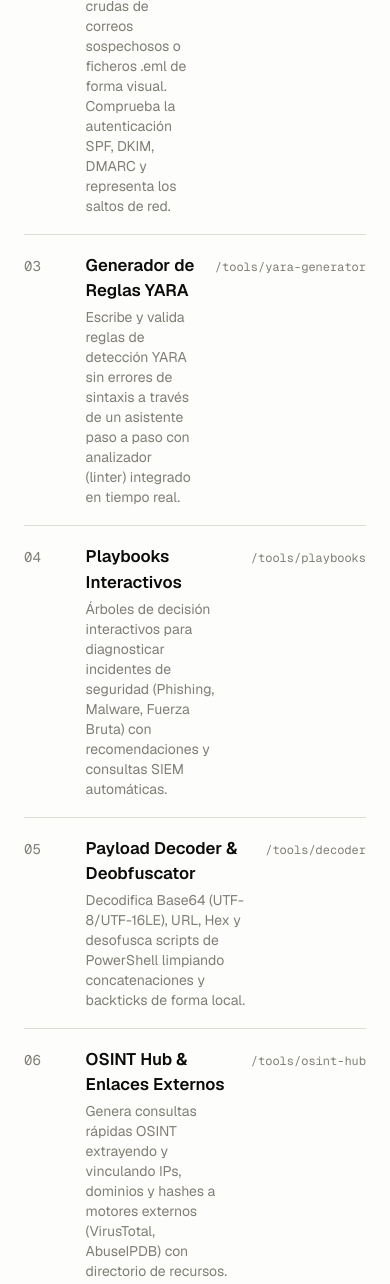
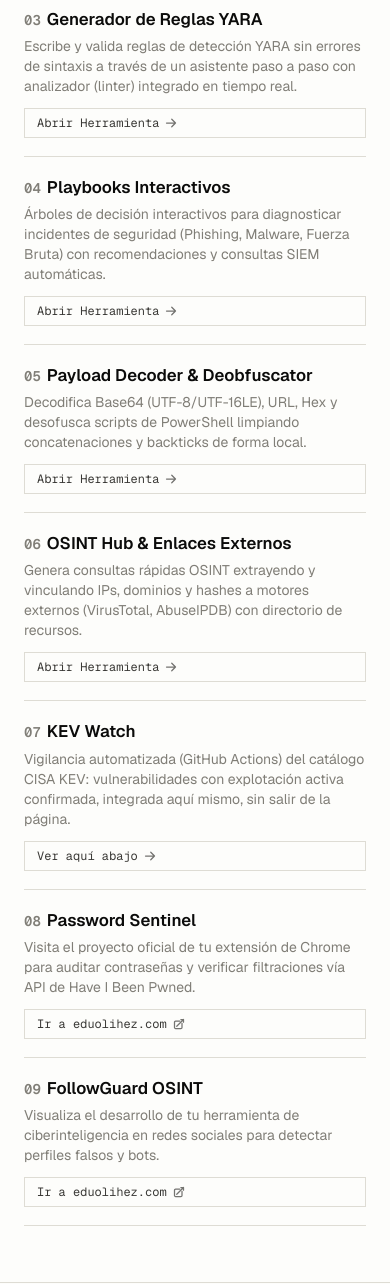
Before and after one commit to eduolihez/eduolihez.github.io, an Astro site: page / in a window 390 px wide. Shown: the part 1332-2616 px from the top of the page. Built offline with nearby package versions, Linux system fonts and the light colour scheme; Astro itself is replaced by a stand-in of ours.

Commit message:
Make tool/project actions read as real buttons, fix dead kev-digest link
ToolCard rendered its action slot as bare route text (e.g. the literal
URL "eduolihez.com/projects/passwdcentinel/"), which read as infra
text, not a call to action -- worst on Password Sentinel/FollowGuard
where it's the only thing telling the visitor they're leaving the site.
Swap in the existing tool.actionText labels ("Abrir Herramienta", "Ir a
eduolihez.com"...) inside a bordered button with a direction-aware
arrow (-> internal, up-right external), and stack number/title/button
on mobile now that there's no long URL to truncate.

The KEV Watch source note still linked to scripts/update-kev.mjs,
deleted by the kev-digest refactor merge -- points at
github.com/eduolihez/kev-digest now.

Also commits the local impeccable ignore for the Geist "overused font"
finding (design-consultation exception, user-approved single-family
system), so it doesn't re-flag every future run.

Co-Authored-By: Claude Sonnet 5 <noreply@anthropic.com>
Claude-Session: https://claude.ai/code/session_012MyZUhoCvMBcWZpJWZ4mJg

```diff
--- a/src/components/ToolCard.astro
+++ b/src/components/ToolCard.astro
@@ -19,29 +19,40 @@ interface Props {
 
 const { tool, index, routeLabel } = Astro.props;
 const n = String(index).padStart(2, "0");
-const label = routeLabel ?? (tool.external ? `${tool.href.replace(/^https?:\/\//, "")} ↗` : tool.href);
+const label = routeLabel ?? tool.actionText;
 ---
 
-<li class={`grid grid-cols-[2.6em_minmax(0,1fr)_auto] items-baseline gap-5 py-4.5 border-b border-rule-faint ${tool.disabled ? "opacity-50" : ""}`}>
-  <span class="font-mono text-sm text-muted pt-0.5">{n}</span>
+<li class={`grid grid-cols-1 sm:grid-cols-[2.6em_minmax(0,1fr)_auto] items-start sm:items-center gap-3 sm:gap-5 py-4.5 border-b border-rule-faint ${tool.disabled ? "opacity-50" : ""}`}>
+  <span class="hidden sm:block font-mono text-sm text-muted pt-0.5">{n}</span>
   <div class="min-w-0">
     <h3 class="font-semibold text-[1.05rem] text-ink mb-1">
-      {tool.title}
+      <span class="sm:hidden font-mono text-sm text-muted mr-1.5">{n}</span>{tool.title}
     </h3>
     <p class="text-sm text-muted max-w-[56ch]">
       {tool.description}
     </p>
   </div>
   {tool.disabled ? (
-    <span class="font-mono text-xs text-muted whitespace-nowrap pt-0.5">{tool.badge}</span>
+    <span class="inline-flex items-center gap-1.5 border border-rule-faint px-3 py-1.5 font-mono text-xs text-muted-dim whitespace-nowrap">
+      {tool.badge}
+    </span>
   ) : (
     <a
       href={tool.href}
       target={tool.external ? "_blank" : undefined}
       rel={tool.external ? "noopener noreferrer" : undefined}
-      class="font-mono text-xs text-muted hover:text-stamp transition-colors duration-150 whitespace-nowrap pt-0.5"
+      class="group/btn inline-flex items-center gap-1.5 border border-rule-faint px-3 py-1.5 font-mono text-xs text-ink-soft hover:border-ink hover:text-ink hover:bg-paper-dim transition-colors duration-150 whitespace-nowrap"
     >
       {label}
+      {tool.external ? (
+        <svg xmlns="http://www.w3.org/2000/svg" fill="none" viewBox="0 0 24 24" stroke-width="2.5" stroke="currentColor" class="w-3 h-3 opacity-70 group-hover/btn:translate-x-0.5 group-hover/btn:-translate-y-0.5 transition-transform duration-150">
+          <path stroke-linecap="round" stroke-linejoin="round" d="M13.5 6H5.25A2.25 2.25 0 0 0 3 8.25v10.5A2.25 2.25 0 0 0 5.25 21h10.5A2.25 2.25 0 0 0 18 18.75V10.5m-10.5 6L21 3m0 0h-5.25M21 3v5.25" />
+        </svg>
+      ) : (
+        <svg xmlns="http://www.w3.org/2000/svg" fill="none" viewBox="0 0 24 24" stroke-width="2.5" stroke="currentColor" class="w-3 h-3 opacity-70 group-hover/btn:translate-x-0.5 transition-transform duration-150">
+          <path stroke-linecap="round" stroke-linejoin="round" d="M13.5 4.5 21 12m0 0-7.5 7.5M21 12H3" />
+        </svg>
+      )}
     </a>
   )}
 </li>
--- a/src/pages/index.astro
+++ b/src/pages/index.astro
@@ -271,7 +271,7 @@ const isOverdue = (dueDate: string | null) =>
 
       <p class="font-mono text-xs text-muted mt-6">
         Fuente: CISA Known Exploited Vulnerabilities Catalog ·
-        <a href="https://github.com/eduolihez/eduolihez.github.io/blob/main/scripts/update-kev.mjs" target="_blank" rel="noopener noreferrer" class="underline underline-offset-2 hover:text-stamp ml-1">Ver el script de actualización →</a>
+        <a href="https://github.com/eduolihez/kev-digest" target="_blank" rel="noopener noreferrer" class="underline underline-offset-2 hover:text-stamp ml-1">Ver el proyecto que genera estos datos →</a>
       </p>
     </section>
 
```
Also changed, not shown: .impeccable/config.json (added).
